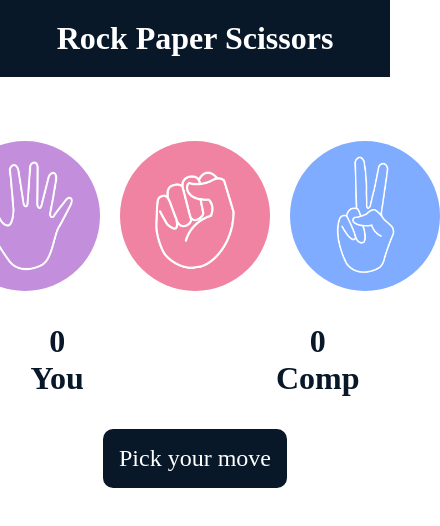
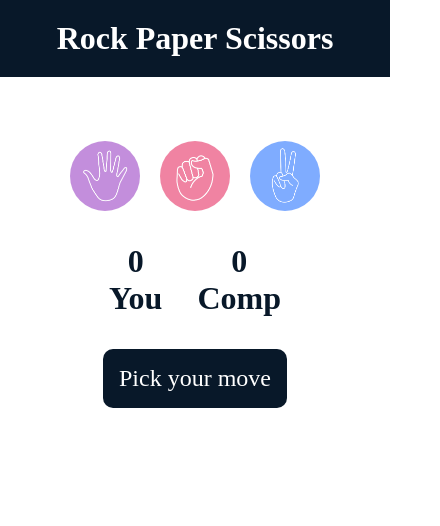
Before and after one commit to GauRaVsinghbora/Rock-Paper-Scissor, a plain HTML site: page index.html in a window 390 px wide. Shown: the whole page, 440 px wide, since content can reach past the window. Drawn offline with nearby package versions, Linux system fonts and the light colour scheme.

Commit message:
Add files via upload

```diff
--- a/css/style.css
+++ b/css/style.css
@@ -103,3 +103,15 @@ main{
 .elements div:hover img{
     transform: scale(1.1);
 }
+
+/* ==================================================
+    media queries */
+@media(max-width:550px){
+    .elements{
+        grid-template-columns: repeat(3,70px);
+        grid-auto-rows: 70px;
+    }
+    .scores .your{
+        margin-right: 35px;
+    }
+}
```
